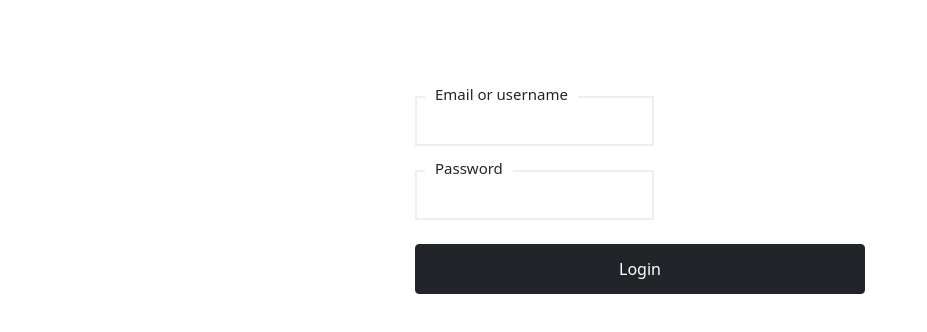
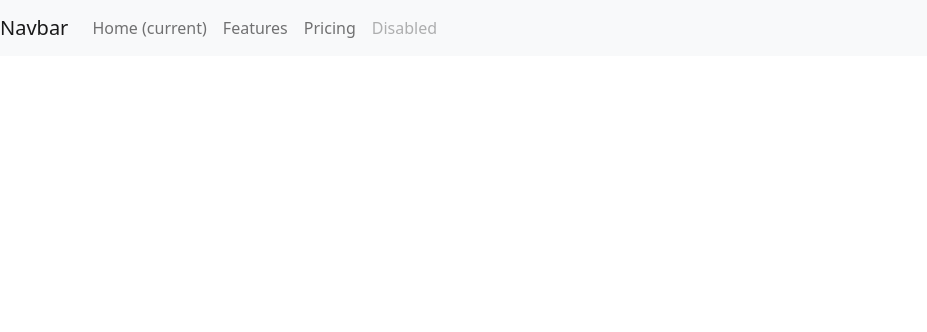
Before and after one commit to Markking99/UserManagement, an Angular app: page / in a window 1280 px wide. Shown: the top 332 px of the page, without its empty margins (0-927 px from the left). Built offline with nearby package versions, Linux system fonts and the light colour scheme; sample sign-in values are in the browser's storage.

Commit message:
add home page with guards

```diff
--- a/src/app/app-routing.module.ts
+++ b/src/app/app-routing.module.ts
@@ -1,8 +1,16 @@
 import { NgModule } from '@angular/core';
 import { RouterModule, Routes } from '@angular/router';
 import { RegisterComponent } from './auth/register/register.component';
+import { HomeComponent } from './home/home.component';
+import { AuthGuardService } from './services/auth/auth-guard.service';
 
-const routes: Routes = [{
+const routes: Routes = [
+  {
+    path: '',
+    canActivate: [AuthGuardService],
+    component: HomeComponent,
+  },
+  {
     path: 'login',
     loadChildren: () => import('./auth/auth.module').then((m) => m.AuthModule),
   },
--- a/src/app/app.module.ts
+++ b/src/app/app.module.ts
@@ -6,6 +6,7 @@ import { RouterModule } from '@angular/router';
 import { AppRoutingModule } from './app-routing.module';
 import { AppComponent } from './app.component';
 import { AuthModule } from './auth/auth.module';
+import { HomeModule } from './home/home.module';
 
 @NgModule({
   declarations: [
@@ -15,6 +16,7 @@ import { AuthModule } from './auth/auth.module';
     BrowserModule,
     AppRoutingModule,
     AuthModule,
+    HomeModule,
     HttpClientModule
   ],
   providers: [],
--- /dev/null
+++ b/src/app/home/header/header.component.html
@@ -0,0 +1,22 @@
+<nav class="navbar navbar-expand-lg navbar-light bg-light">
+    <a class="navbar-brand" href="#">Navbar</a>
+    <button class="navbar-toggler" type="button" data-toggle="collapse" data-target="#navbarNav" aria-controls="navbarNav" aria-expanded="false" aria-label="Toggle navigation">
+      <span class="navbar-toggler-icon"></span>
+    </button>
+    <div class="collapse navbar-collapse" id="navbarNav">
+      <ul class="navbar-nav">
+        <li class="nav-item active">
+          <a class="nav-link" href="#">Home <span class="sr-only">(current)</span></a>
+        </li>
+        <li class="nav-item">
+          <a class="nav-link" href="#">Features</a>
+        </li>
+        <li class="nav-item">
+          <a class="nav-link" href="#">Pricing</a>
+        </li>
+        <li class="nav-item">
+          <a class="nav-link disabled" href="#">Disabled</a>
+        </li>
+      </ul>
+    </div>
+  </nav>
--- /dev/null
+++ b/src/app/home/header/header.component.ts
@@ -0,0 +1,15 @@
+import { Component, OnInit } from '@angular/core';
+
+@Component({
+  selector: 'app-header',
+  templateUrl: './header.component.html',
+  styleUrls: ['./header.component.css']
+})
+export class HeaderComponent implements OnInit {
+
+  constructor() { }
+
+  ngOnInit(): void {
+  }
+
+}
--- /dev/null
+++ b/src/app/home/home.component.html
@@ -0,0 +1,2 @@
+<app-header></app-header>
+<router-outlet></router-outlet>
--- /dev/null
+++ b/src/app/home/home.component.ts
@@ -0,0 +1,15 @@
+import { Component, OnInit } from '@angular/core';
+
+@Component({
+  selector: 'app-home',
+  templateUrl: './home.component.html',
+  styleUrls: ['./home.component.css']
+})
+export class HomeComponent implements OnInit {
+
+  constructor() { }
+
+  ngOnInit(): void {
+  }
+
+}
--- a/src/app/services/auth/auth-guard.service.ts
+++ b/src/app/services/auth/auth-guard.service.ts
@@ -1,5 +1,7 @@
 import { Injectable } from '@angular/core';
-import { Router, CanActivate, ActivatedRouteSnapshot, RouterStateSnapshot } from '@angular/router';
+import { Router, CanActivate, ActivatedRouteSnapshot, RouterStateSnapshot, UrlTree } from '@angular/router';
+import { Observable } from 'rxjs';
+import { map, take } from 'rxjs/operators';
 import { AuthServiceService } from './auth-service.service';
 
 
@@ -10,13 +12,7 @@ export class AuthGuardService implements CanActivate {
         private authenticationService: AuthServiceService
     ) { }
 
-    canActivate(route: ActivatedRouteSnapshot, state: RouterStateSnapshot) {
-        const currentUser = this.authenticationService.accessToken$;
-        if (currentUser) {
-            return true;
-        }
-
-        this.router.navigate(['/login'], { queryParams: { returnUrl: state.url } });
-        return false;
+    canActivate(route: ActivatedRouteSnapshot, state: RouterStateSnapshot) : Observable<true | UrlTree> {
+        return this.authenticationService.accessToken$.pipe(map((token: string | null) => (token ? true : this.router.createUrlTree(['/login']))));
     }
 }
```
Also changed, not shown: src/app/home/home.module.ts (added, +10 -0 lines), src/app/home/header/header.component.css (added), src/app/home/home.component.css (added), 2 other files (tests, documents, lock files or other folders). Lines whose indentation alone changed are shown as unchanged.
